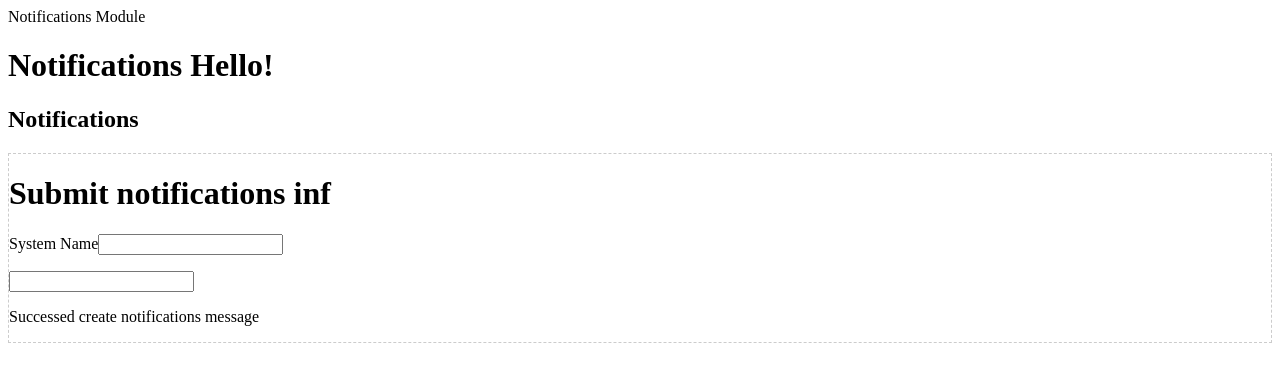
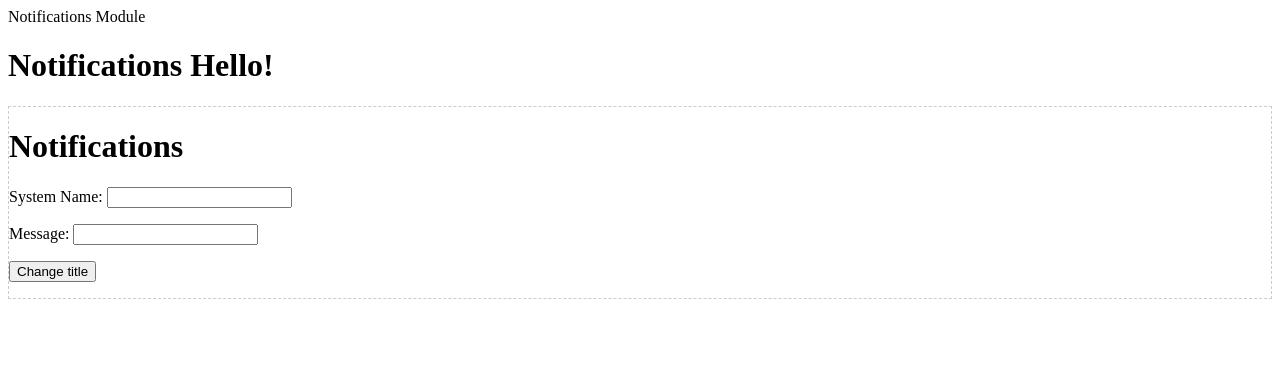
Before and after one commit to TeNnei/angular-ivy-zbld3w, an Angular app: page / in a window 1280 px wide. Shown: the top 382 px of the page. Built offline with nearby package versions, Linux system fonts and the light colour scheme.

Commit message:
3 files modified

```diff
--- a/src/app/app.module.ts
+++ b/src/app/app.module.ts
@@ -7,7 +7,10 @@ import { Notificaitons } from './app.notifications.component'
 
 
 @NgModule({
-  imports:[ BrowserModule, FormsModule ],
+  imports:[
+    BrowserModule,
+    FormsModule
+  ],
   declarations: [
     AppComponent,
     Notificaitons
--- a/src/app/app.notifications.component.ts
+++ b/src/app/app.notifications.component.ts
@@ -11,4 +11,8 @@ export class Notificaitons{
   getInfo(){
     return 'Successed create notifications message'
   }
+
+  changeTitle(value: string) {
+    this.title = value
+  }
 }
--- a/src/app/app.notifications.components.html
+++ b/src/app/app.notifications.components.html
@@ -1,18 +1,23 @@
-<h2>{{title}}</h2>
 
 <div class="notifications-block">
-  <h1>Submit notifications inf</h1>
+  <h1>{{title}}</h1>
   <p>
-    <label>System Name</label>
+    <label for="sname">System Name: </label>
   <input
-    name="What you need to notify?"
+    name="sname"
     type="text"
   />
 </p>
+  <label for="message">Message: </label>
   <input
+    #input
+    name="message"
     type="text"
   />
 
-  <p>{{getInfo()}}</p>
+  <p>
+    <button (click)="changeTitle(input.value)">Change title</button>
+  </p>
+
 
 </div>
```
